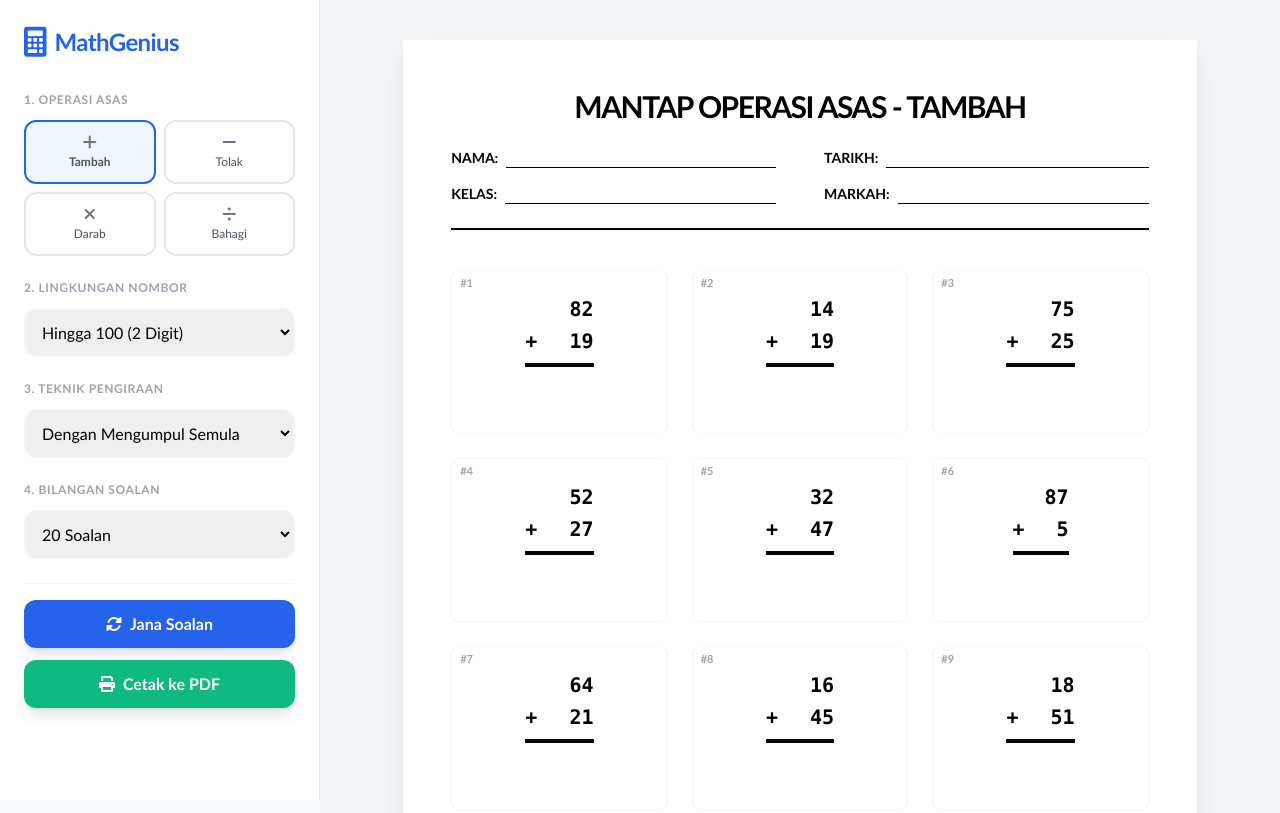
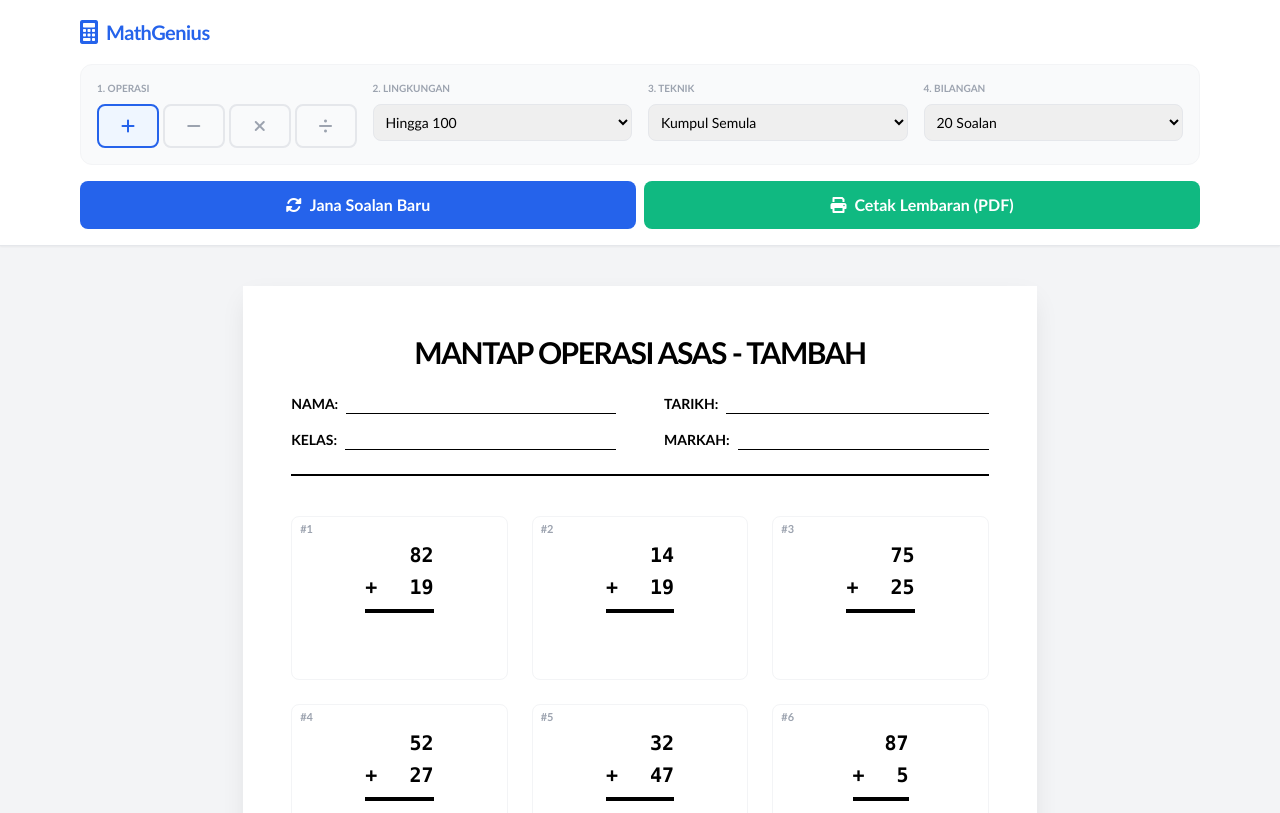
Before and after one commit to norlyedu/math-genius, a plain HTML site: page index.html in a window 1280 px wide. Shown: the top 813 px of the page. Drawn offline with nearby package versions, Linux system fonts and the light colour scheme.

Commit message:
Update index.html

```diff
--- a/index.html
+++ b/index.html
@@ -9,6 +9,7 @@
     <style>
         body {
             font-family: Calibri, 'Candara', 'Segoe UI', 'Optima', Arial, sans-serif;
+            background-color: #f3f4f6;
         }
 
         @page {
@@ -17,18 +18,15 @@
         }
 
         @media print {
-            .no-print, aside, button, .sidebar-fixed {
+            .no-print {
                 display: none !important;
             }
 
             body {
                 background: white !important;
-                margin: 0 !important;
-                padding: 0 !important;
             }
 
             .main-content {
-                margin: 0 !important;
                 padding: 0 !important;
                 display: block !important;
                 width: 100% !important;
@@ -40,6 +38,7 @@
                 border: none !important;
                 box-shadow: none !important;
                 width: 100% !important;
+                transform: none !important;
             }
 
             .question-box {
@@ -47,34 +46,38 @@
                 page-break-inside: avoid;
                 margin-bottom: 1.5rem;
             }
-
-            footer {
-                break-inside: avoid;
-            }
         }
 
         @media screen {
-            .sidebar-fixed {
-                position: fixed;
-                top: 0;
-                left: 0;
-                bottom: 0;
-                width: 320px;
-                z-index: 50;
+            .main-content {
+                padding: 20px;
+                display: flex;
+                flex-direction: column;
+                align-items: center;
+                min-height: 100vh;
             }
-            .main-content {
-                margin-left: 320px;
-                background-color: #f3f4f6;
-                min-height: 100vh;
-                padding: 40px 20px;
-                display: flex;
-                justify-content: center;
-            }
+
             #worksheet {
                 box-shadow: 0 10px 25px -5px rgba(0, 0, 0, 0.1);
                 width: 210mm;
                 min-height: 297mm;
                 background: white;
+                transform-origin: top center;
+                margin-top: 20px;
+            }
+
+            /* Responsive Scaling for Mobile Preview */
+            @media (max-width: 850px) {
+                #worksheet {
+                    transform: scale(0.45);
+                    margin-bottom: -160mm;
+                }
+            }
+            @media (max-width: 500px) {
+                #worksheet {
+                    transform: scale(0.35);
+                    margin-bottom: -190mm;
+                }
             }
         }
 
@@ -97,84 +100,85 @@
         .ans-space-bahagi { height: 130px; }
     </style>
 </head>
-<body class="bg-gray-50">
+<body>
 
-    <!-- Sidebar -->
-    <aside class="sidebar-fixed bg-white p-6 no-print overflow-y-auto hidden md:block border-r border-gray-200">
-        <div class="flex items-center gap-2 mb-8 text-blue-600">
-            <i class="fas fa-calculator text-3xl"></i>
-            <h1 class="text-2xl font-bold tracking-tight">MathGenius</h1>
+    <!-- Header & Controls (Top Layout) -->
+    <header class="no-print bg-white border-b sticky top-0 z-50 shadow-sm w-full">
+        <div class="max-w-6xl mx-auto p-4">
+            <div class="flex flex-col md:flex-row justify-between items-center gap-4 mb-4">
+                <div class="flex items-center gap-2 text-blue-600">
+                    <i class="fas fa-calculator text-2xl"></i>
+                    <h1 class="text-xl font-bold tracking-tight">MathGenius</h1>
+                </div>
             </div>
 
-        <div class="space-y-6">
-            <section>
-                <label class="block text-xs font-bold text-gray-400 uppercase tracking-wider mb-3">1. Operasi Asas</label>
-                <div class="grid grid-cols-2 gap-2">
-                    <button onclick="setOp('tambah')" class="op-btn p-3 rounded-xl border-2 flex flex-col items-center gap-1 hover:bg-blue-50 transition border-blue-600 bg-blue-50" id="btn-tambah">
-                        <i class="fas fa-plus text-blue-600"></i><span class="text-xs font-bold text-blue-700">Tambah</span>
-                    </button>
-                    <button onclick="setOp('tolak')" class="op-btn p-3 rounded-xl border-2 flex flex-col items-center gap-1 hover:bg-blue-50 transition border-gray-200" id="btn-tolak">
-                        <i class="fas fa-minus text-gray-500"></i><span class="text-xs text-gray-600">Tolak</span>
-                    </button>
-                    <button onclick="setOp('darab')" class="op-btn p-3 rounded-xl border-2 flex flex-col items-center gap-1 hover:bg-blue-50 transition border-gray-200" id="btn-darab">
-                        <i class="fas fa-times text-gray-500"></i><span class="text-xs text-gray-600">Darab</span>
-                    </button>
-                    <button onclick="setOp('bahagi')" class="op-btn p-3 rounded-xl border-2 flex flex-col items-center gap-1 hover:bg-blue-50 transition border-gray-200" id="btn-bahagi">
-                        <i class="fas fa-divide text-gray-500"></i><span class="text-xs text-gray-600">Bahagi</span>
-                    </button>
+            <!-- Controls Grid -->
+            <div class="grid grid-cols-1 sm:grid-cols-2 lg:grid-cols-4 gap-4 bg-gray-50 p-4 rounded-xl border border-gray-100">
+                <!-- Operation -->
+                <div>
+                    <label class="block text-[10px] font-bold text-gray-400 uppercase mb-2">1. Operasi</label>
+                    <div class="flex gap-1">
+                        <button onclick="setOp('tambah')" id="btn-tambah" class="op-btn flex-1 p-2 rounded-lg border-2 border-blue-600 bg-blue-50 text-blue-600 transition"><i class="fas fa-plus"></i></button>
+                        <button onclick="setOp('tolak')" id="btn-tolak" class="op-btn flex-1 p-2 rounded-lg border-2 border-gray-200 text-gray-400 transition"><i class="fas fa-minus"></i></button>
+                        <button onclick="setOp('darab')" id="btn-darab" class="op-btn flex-1 p-2 rounded-lg border-2 border-gray-200 text-gray-400 transition"><i class="fas fa-times"></i></button>
+                        <button onclick="setOp('bahagi')" id="btn-bahagi" class="op-btn flex-1 p-2 rounded-lg border-2 border-gray-200 text-gray-400 transition"><i class="fas fa-divide"></i></button>
                     </div>
-            </section>
+                </div>
 
-            <section>
-                <label class="block text-xs font-bold text-gray-400 uppercase tracking-wider mb-3">2. Lingkungan Nombor</label>
-                <select id="rangeSelect" class="w-full border-2 border-gray-100 rounded-xl p-3 focus:ring-2 focus:ring-blue-500 outline-none transition" onchange="generateWorksheet()">
-                    <option value="100">Hingga 100 (2 Digit)</option>
-                    <option value="1000">Hingga 1,000 (3 Digit)</option>
-                    <option value="10000">Hingga 10,000 (4 Digit)</option>
-                    <option value="100000">Hingga 100,000 (5 Digit)</option>
-                    <option value="1000000">Hingga 1,000,000 (6 Digit)</option>
+                <!-- Range -->
+                <div>
+                    <label class="block text-[10px] font-bold text-gray-400 uppercase mb-2">2. Lingkungan</label>
+                    <select id="rangeSelect" class="w-full border rounded-lg p-2 text-sm outline-none focus:ring-2 focus:ring-blue-500" onchange="generateWorksheet()">
+                        <option value="100">Hingga 100</option>
+                        <option value="1000">Hingga 1,000</option>
+                        <option value="10000">Hingga 10,000</option>
+                        <option value="100000">Hingga 100,000</option>
+                        <option value="1000000">Hingga 1,000,000</option>
                     </select>
-            </section>
+                </div>
 
-            <section id="optionSection">
-                <label id="optionLabel" class="block text-xs font-bold text-gray-400 uppercase tracking-wider mb-3">3. Teknik Pengiraan</label>
-                <select id="regroupSelect" class="w-full border-2 border-gray-100 rounded-xl p-3 focus:ring-2 focus:ring-blue-500 outline-none transition" onchange="generateWorksheet()">
-                    <option value="yes">Dengan Mengumpul Semula</option>
-                    <option value="no">Tanpa Mengumpul Semula</option>
+                <!-- Technique -->
+                <div>
+                    <label id="optionLabel" class="block text-[10px] font-bold text-gray-400 uppercase mb-2">3. Teknik</label>
+                    <select id="regroupSelect" class="w-full border rounded-lg p-2 text-sm outline-none focus:ring-2 focus:ring-blue-500" onchange="generateWorksheet()">
+                        <option value="yes">Kumpul Semula</option>
+                        <option value="no">Tanpa Kumpul</option>
                     </select>
-            </section>
+                </div>
 
-            <section>
-                <label class="block text-xs font-bold text-gray-400 uppercase tracking-wider mb-3">4. Bilangan Soalan</label>
-                <select id="numQuestions" class="w-full border-2 border-gray-100 rounded-xl p-3 focus:ring-2 focus:ring-blue-500 outline-none transition" onchange="generateWorksheet()">
+                <!-- Count -->
+                <div>
+                    <label class="block text-[10px] font-bold text-gray-400 uppercase mb-2">4. Bilangan</label>
+                    <select id="numQuestions" class="w-full border rounded-lg p-2 text-sm outline-none focus:ring-2 focus:ring-blue-500" onchange="generateWorksheet()">
                         <option value="10">10 Soalan</option>
                         <option value="15">15 Soalan</option>
                         <option value="20" selected>20 Soalan</option>
                         <option value="30">30 Soalan</option>
                     </select>
-            </section>
+                </div>
+            </div>
 
-            <div class="space-y-3 pt-4 border-t border-gray-100">
-                <button onclick="generateWorksheet()" class="w-full bg-blue-600 text-white font-bold py-3 rounded-xl shadow-lg hover:bg-blue-700 active:scale-95 transition flex items-center justify-center gap-2">
-                    <i class="fas fa-sync-alt"></i> Jana Soalan
+            <!-- Action Buttons (Moved to Bottom of Panel) -->
+            <div class="flex flex-col sm:flex-row gap-2 mt-4">
+                <button onclick="generateWorksheet()" class="flex-1 bg-blue-600 text-white px-4 py-3 rounded-lg font-bold hover:bg-blue-700 active:scale-95 transition flex items-center justify-center gap-2">
+                    <i class="fas fa-sync-alt"></i> Jana Soalan Baru
                 </button>
-
-                <button onclick="window.print()" class="w-full bg-emerald-500 text-white font-bold py-3 rounded-xl shadow-lg hover:bg-emerald-600 active:scale-95 transition flex items-center justify-center gap-2">
-                    <i class="fas fa-print"></i> Cetak ke PDF
+                <button onclick="handlePrint()" class="flex-1 bg-emerald-500 text-white px-4 py-3 rounded-lg font-bold hover:bg-emerald-600 active:scale-95 transition flex items-center justify-center gap-2">
+                    <i class="fas fa-print"></i> Cetak Lembaran (PDF)
                 </button>
             </div>
         </div>
-    </aside>
+    </header>
 
     <main class="main-content">
         <div id="worksheet" class="p-12 print-area flex flex-col">
             <header class="border-b-2 border-black pb-6 mb-10">
                 <h2 id="sheetTitle" class="text-3xl font-bold uppercase tracking-tighter text-center w-full mb-6">MANTAP OPERASI ASAS</h2>
-                <div class="grid grid-cols-2 gap-x-12 gap-y-4 text-sm font-bold text-black">
-                    <div class="flex gap-2">NAMA: <span class="border-b border-black flex-1 font-normal min-w-[200px]"></span></div>
-                    <div class="flex gap-2">TARIKH: <span class="border-b border-black flex-1 font-normal min-w-[100px]"></span></div>
-                    <div class="flex gap-2">KELAS: <span class="border-b border-black flex-1 font-normal min-w-[200px]"></span></div>
-                    <div class="flex gap-2">MARKAH: <span class="border-b border-black flex-1 font-normal min-w-[100px]"></span></div>
+                <div class="grid grid-cols-2 gap-x-12 gap-y-4 text-sm font-bold text-black text-left">
+                    <div class="flex gap-2 whitespace-nowrap">NAMA: <span class="border-b border-black flex-1 min-w-[100px]"></span></div>
+                    <div class="flex gap-2 whitespace-nowrap">TARIKH: <span class="border-b border-black flex-1 min-w-[100px]"></span></div>
+                    <div class="flex gap-2 whitespace-nowrap">KELAS: <span class="border-b border-black flex-1 min-w-[100px]"></span></div>
+                    <div class="flex gap-2 whitespace-nowrap">MARKAH: <span class="border-b border-black flex-1 min-w-[100px]"></span></div>
                 </div>
             </header>
 
@@ -187,7 +191,7 @@
                     </p>
                     <div class="mt-2 flex justify-between items-center text-[10px] text-gray-500 font-bold uppercase tracking-widest">
                         <span>© CikguNorlySKSE</span>
-                        <span>MathGenius v2.0</span>
+                        <span>MathGenius v2.2</span>
                     </div>
                 </div>
             </footer>
@@ -198,26 +202,27 @@
         let currentOp = 'tambah';
 
         function formatNum(num) {
-            // Menggantikan tanda koma dengan jarak kosong (space)
             return num.toString().replace(/\B(?=(\d{3})+(?!\d))/g, " ");
+        }
+
+        // Improved Print Handler for Mobile
+        function handlePrint() {
+            // Give a tiny delay to ensure DOM is ready and any keyboard is closed on mobile
+            setTimeout(() => {
+                window.print();
+            }, 250);
         }
 
         function setOp(op) {
             currentOp = op;
             document.querySelectorAll('.op-btn').forEach(btn => {
-                btn.classList.remove('border-blue-600', 'bg-blue-50');
-                btn.classList.add('border-gray-200');
-                btn.querySelector('span').classList.remove('font-bold', 'text-blue-700');
-                btn.querySelector('span').classList.add('text-gray-600');
-                btn.querySelector('i').classList.remove('text-blue-600');
-                btn.querySelector('i').classList.add('text-gray-500');
+                btn.classList.remove('border-blue-600', 'bg-blue-50', 'text-blue-600');
+                btn.classList.add('border-gray-200', 'text-gray-400');
             });
 
             const activeBtn = document.getElementById(`btn-${op}`);
-            activeBtn.classList.remove('border-gray-200');
-            activeBtn.classList.add('border-blue-600', 'bg-blue-50');
-            activeBtn.querySelector('span').classList.add('font-bold', 'text-blue-700');
-            activeBtn.querySelector('i').classList.add('text-blue-600');
+            activeBtn.classList.remove('border-gray-200', 'text-gray-400');
+            activeBtn.classList.add('border-blue-600', 'bg-blue-50', 'text-blue-600');
 
             const optionLabel = document.getElementById('optionLabel');
             const regroupSelect = document.getElementById('regroupSelect');
@@ -225,15 +230,15 @@
             if (optionLabel && regroupSelect) {
                 regroupSelect.innerHTML = '';
                 if (op === 'darab' || op === 'bahagi') {
-                    optionLabel.innerText = "3. Pilih Digit Pendarab/Pembahagi";
+                    optionLabel.innerText = "3. Digit Pendarab";
                     const opt1 = new Option("1 Digit", "1digit");
                     const opt2 = new Option("2 Digit", "2digit");
                     regroupSelect.add(opt1);
                     regroupSelect.add(opt2);
                 } else {
-                    optionLabel.innerText = "3. Teknik Pengiraan";
-                    const opt1 = new Option("Dengan Mengumpul Semula", "yes");
-                    const opt2 = new Option("Tanpa Mengumpul Semula", "no");
+                    optionLabel.innerText = "3. Teknik";
+                    const opt1 = new Option("Kumpul Semula", "yes");
+                    const opt2 = new Option("Tanpa Kumpul", "no");
                     regroupSelect.add(opt1);
                     regroupSelect.add(opt2);
                 }
@@ -261,7 +266,7 @@
                 qBox.className = `question-box p-4 border border-gray-100 rounded-lg flex flex-col items-center justify-start relative ${minH}`;
 
                 let html = `<div class="absolute top-1 left-2 text-[11px] font-bold text-gray-400 no-print">#${i}</div>`;
-                html += `<div class="vertical-math mt-2 font-mono">`;
+                html += `<div class="vertical-math mt-2 font-mono text-black">`;
 
                 if (currentOp === 'bahagi') {
                     html += `<div class="flex items-end pr-1 mb-2 font-bold"><span class="mr-2 mb-1 text-lg">${formatNum(q.num2)}</span><div class="border-l-4 border-t-4 border-black p-2 px-4 min-w-[100px] text-right text-xl">${formatNum(q.num1)}</div></div><div class="ans-space-bahagi"></div>`;
```
Lines whose indentation alone changed are shown as unchanged.
